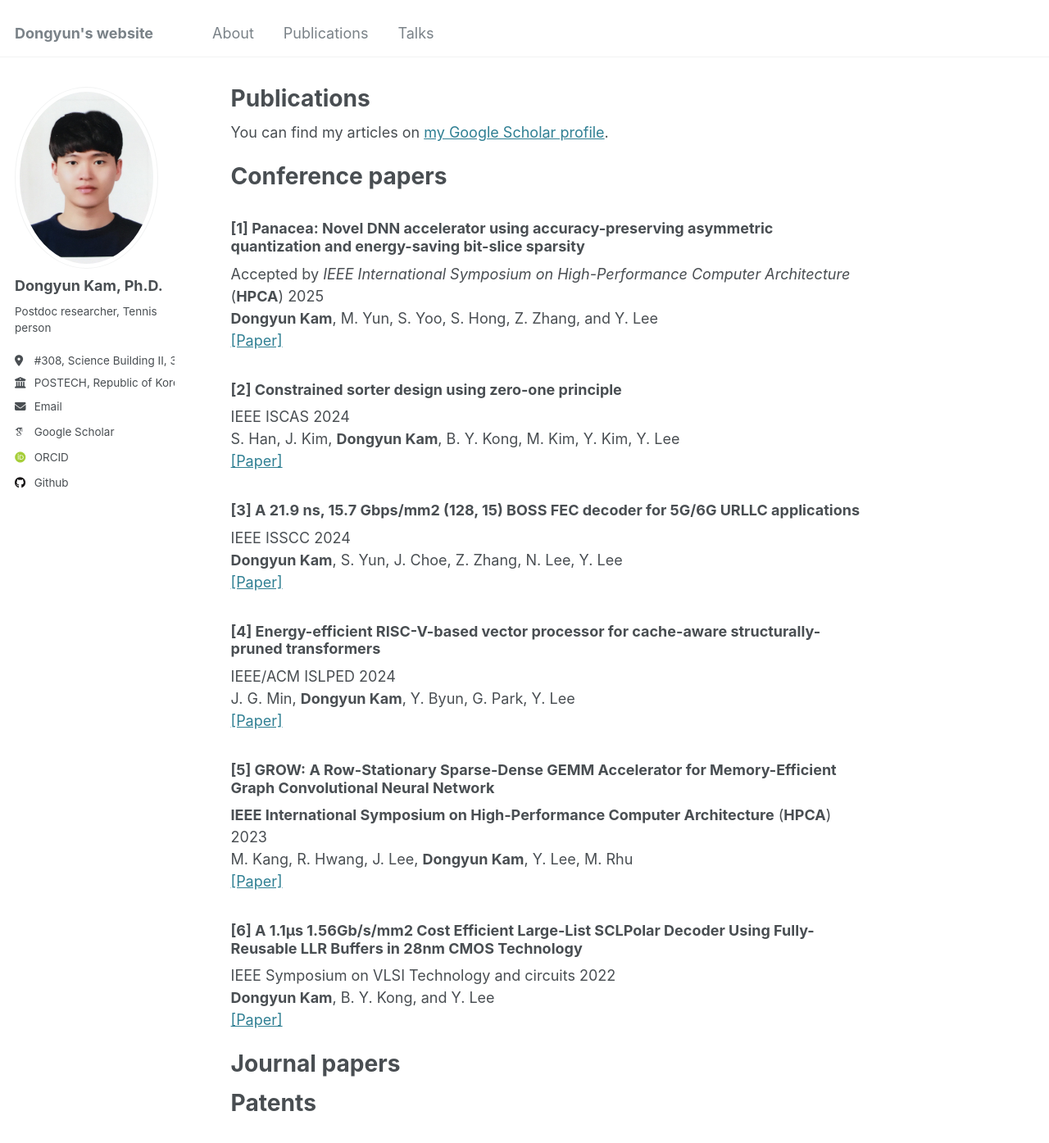
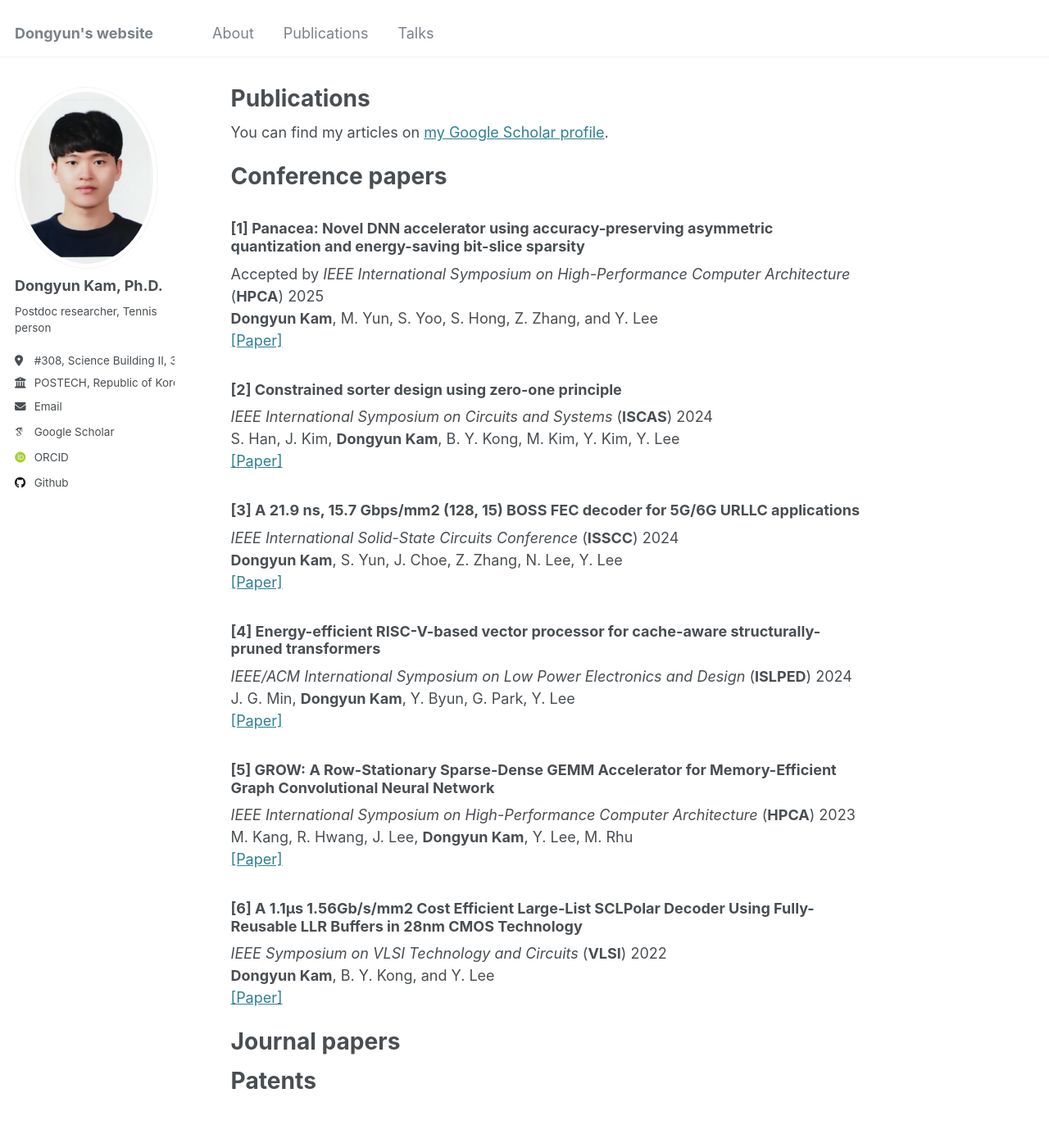
Before and after one commit to Dongyunkam/dongyunkam.github.io, a Jekyll site: the page built from _pages/publications.md, in a window 1280 px wide and 1400 px high. Shown: the top 1395 px of the window at 82% size. Built offline with Jekyll 4.4.1, drawn with Linux system fonts in a browser that asks for light colours; some web fonts are replaced.

Commit message:
Update publications.md

```diff
--- a/_pages/publications.md
+++ b/_pages/publications.md
@@ -15,27 +15,27 @@
 [[Paper]](https://arxiv.org/abs/2412.10059)
 
 ### [2] Constrained sorter design using zero-one principle
-IEEE ISCAS 2024
+_IEEE International Symposium on Circuits and Systems_ (**ISCAS**) 2024
 S. Han, J. Kim, **Dongyun Kam**, B. Y. Kong, M. Kim, Y. Kim, Y. Lee
 [[Paper]](https://doi.org/10.1109/ISCAS58744.2024.10557942)
 
 ### [3] A 21.9 ns, 15.7 Gbps/mm2 (128, 15) BOSS FEC decoder for 5G/6G URLLC applications
-IEEE ISSCC 2024
+_IEEE International Solid-State Circuits Conference_ (**ISSCC**) 2024
 **Dongyun Kam**, S. Yun, J. Choe, Z. Zhang, N. Lee, Y. Lee
 [[Paper]](https://doi.org/10.1109/ISSCC49657.2024.10454363)
 
 ### [4] Energy-efficient RISC-V-based vector processor for cache-aware structurally-pruned transformers
-IEEE/ACM ISLPED 2024
+_IEEE/ACM International Symposium on Low Power Electronics and Design_ (**ISLPED**) 2024
 J. G. Min, **Dongyun Kam**, Y. Byun, G. Park, Y. Lee
 [[Paper]](https://doi.org/10.1109/ISLPED58423.2023.10244508)
 
 ### [5] GROW: A Row-Stationary Sparse-Dense GEMM Accelerator for Memory-Efficient Graph Convolutional Neural Network
-__IEEE International Symposium on High-Performance Computer Architecture__ (**HPCA**) 2023
+_IEEE International Symposium on High-Performance Computer Architecture_ (**HPCA**) 2023
 M. Kang, R. Hwang, J. Lee, **Dongyun Kam**, Y. Lee, M. Rhu
 [[Paper]](https://doi.org/10.48550/arXiv.2203.00158)
 
 ### [6] A 1.1μs 1.56Gb/s/mm2 Cost Efficient Large-List SCLPolar Decoder Using Fully-Reusable LLR Buffers in 28nm CMOS Technology
-IEEE Symposium on VLSI Technology and circuits 2022
+_IEEE Symposium on VLSI Technology and Circuits_ (**VLSI**) 2022
 **Dongyun Kam**, B. Y. Kong, and Y. Lee
 [[Paper]](https://doi.org/10.1109/VLSITechnologyandCir46769.2022.9830317)
 
```
